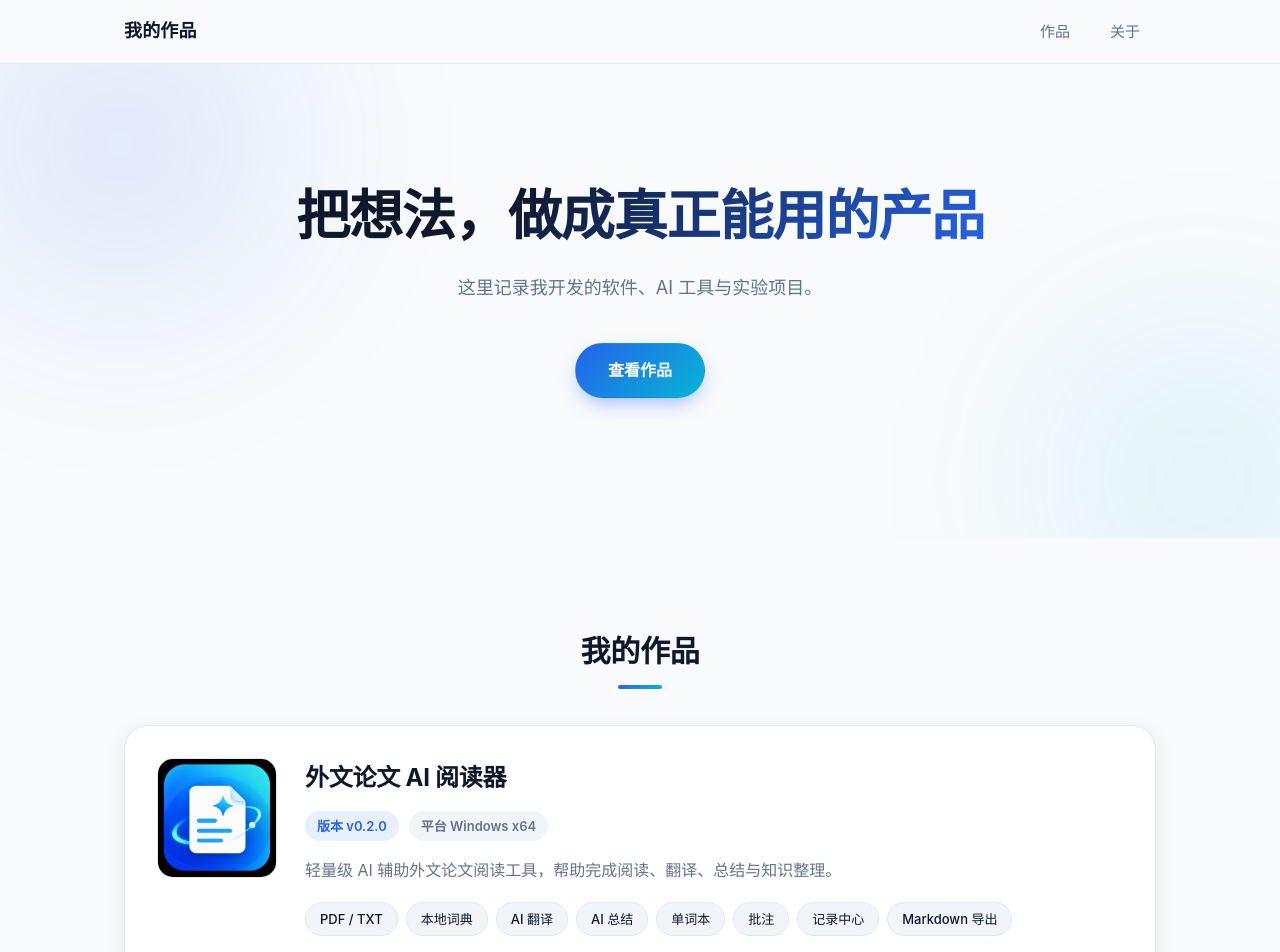
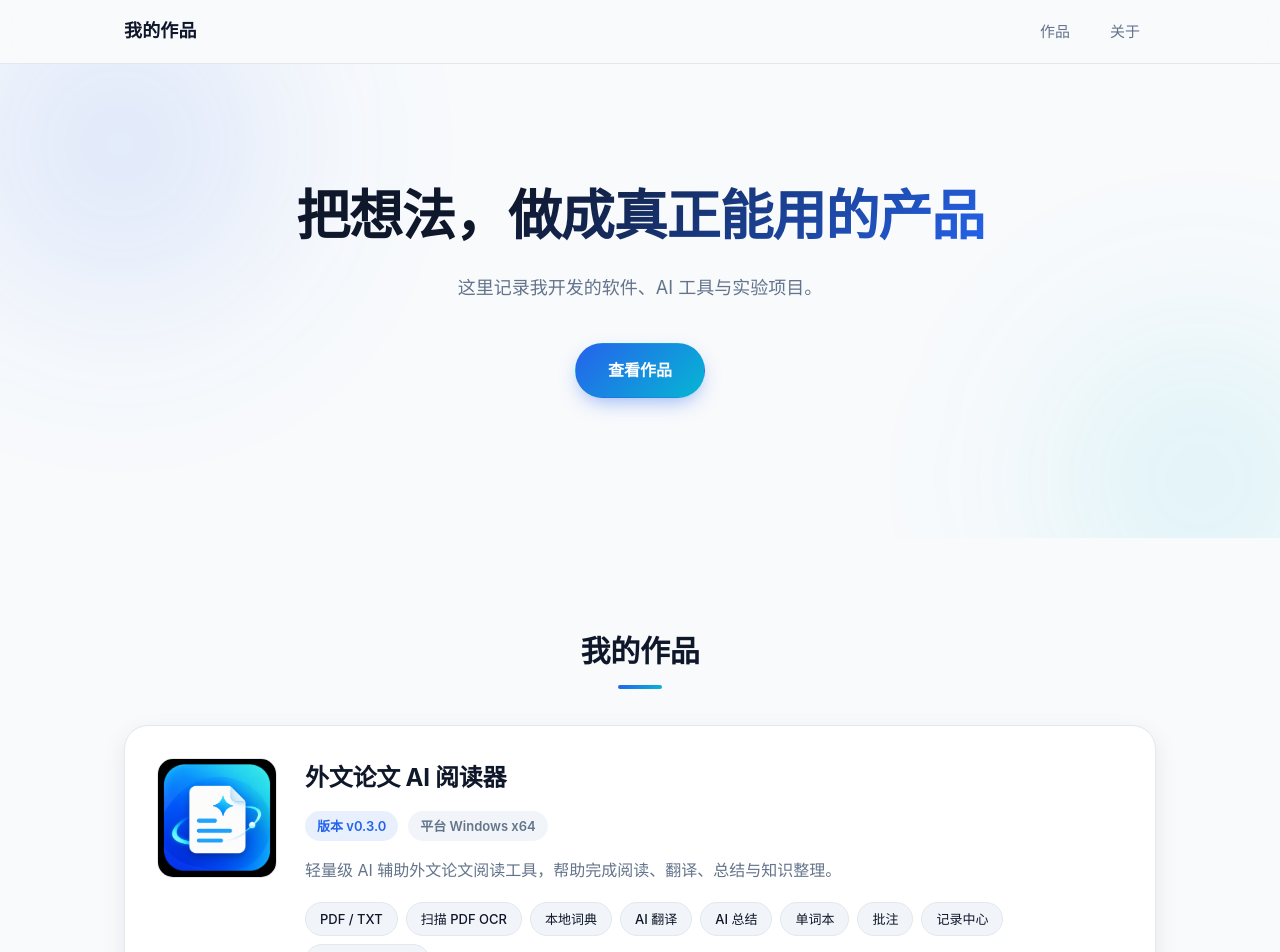
Before and after one commit to Director-code-c/my-portfolio, a Vue app: page / in a window 1280 px wide. Shown: the top 952 px of the page. Built offline with nearby package versions, Linux system fonts and the light colour scheme.

Commit message:
update: AI Paper Reader v0.3.0

```diff
--- a/src/data/projects.js
+++ b/src/data/projects.js
@@ -4,14 +4,14 @@ export const projects = [
   {
     id: 'ai-paper-reader',
     name: '外文论文 AI 阅读器',
-    version: 'v0.2.0',
+    version: 'v0.3.0',
     platform: 'Windows x64',
     icon: `${import.meta.env.BASE_URL}ai-paper-reader.png`,
     description: '轻量级 AI 辅助外文论文阅读工具，帮助完成阅读、翻译、总结与知识整理。',
-    tags: ['PDF / TXT', '本地词典', 'AI 翻译', 'AI 总结', '单词本', '批注', '记录中心', 'Markdown 导出'],
+    tags: ['PDF / TXT', '扫描 PDF OCR', '本地词典', 'AI 翻译', 'AI 总结', '单词本', '批注', '记录中心', 'Markdown 导出'],
     // Windows 正式版安装包，托管于 GitHub Releases
     downloadUrl:
-      'https://github.com/Director-code-c/ai-paper-reader-releases/releases/download/v0.2.0/AI-Paper-Reader-Setup-0.2.0.exe',
+      'https://github.com/Director-code-c/ai-paper-reader-releases/releases/download/v0.3.0/AI-Paper-Reader-Setup-0.3.0.exe',
     capabilities: [
       'StarDict 本地词典导入',
       '智能 / 本地词典 / AI 三种翻译模式',
@@ -21,6 +21,12 @@ export const projects = [
       '大型词典导入优化',
       'PDF / TXT 阅读',
       'PDF 文本选择',
+      '扫描 PDF 自动检测',
+      '离线英文 OCR',
+      '扫描页面直接划词',
+      'OCR 文本可复制',
+      'OCR 单词接本地词典',
+      'OCR 句子接 AI 翻译',
       'AI 选区翻译',
       'AI 选区总结',
       'AI 全文总结',
@@ -32,6 +38,6 @@ export const projects = [
       '最近阅读',
       'Light / Dark / System 主题',
     ],
-    status: 'Windows v0.2.0 正式版',
+    status: 'Windows v0.3.0 正式版',
   },
 ]
```
